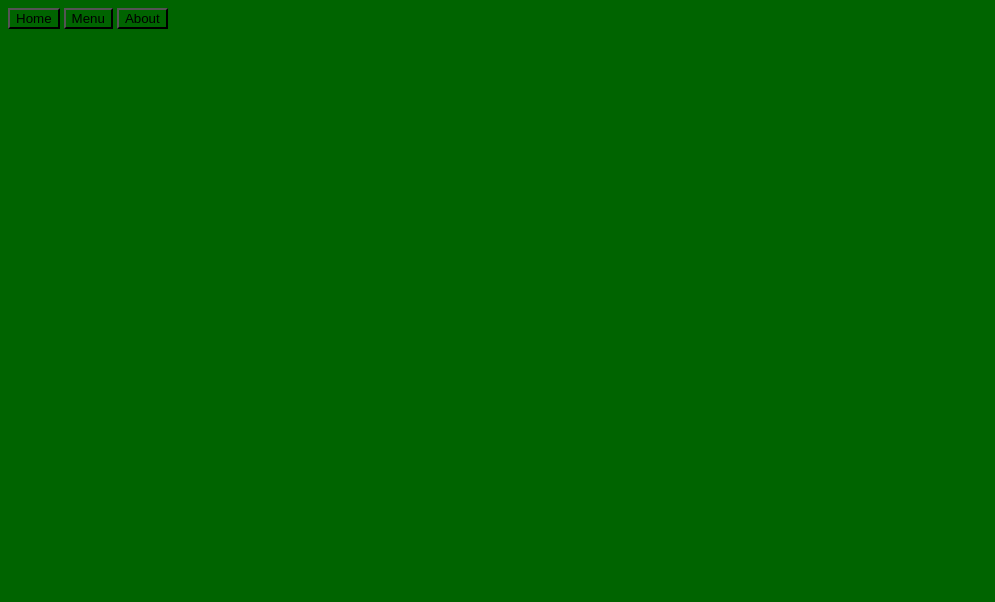
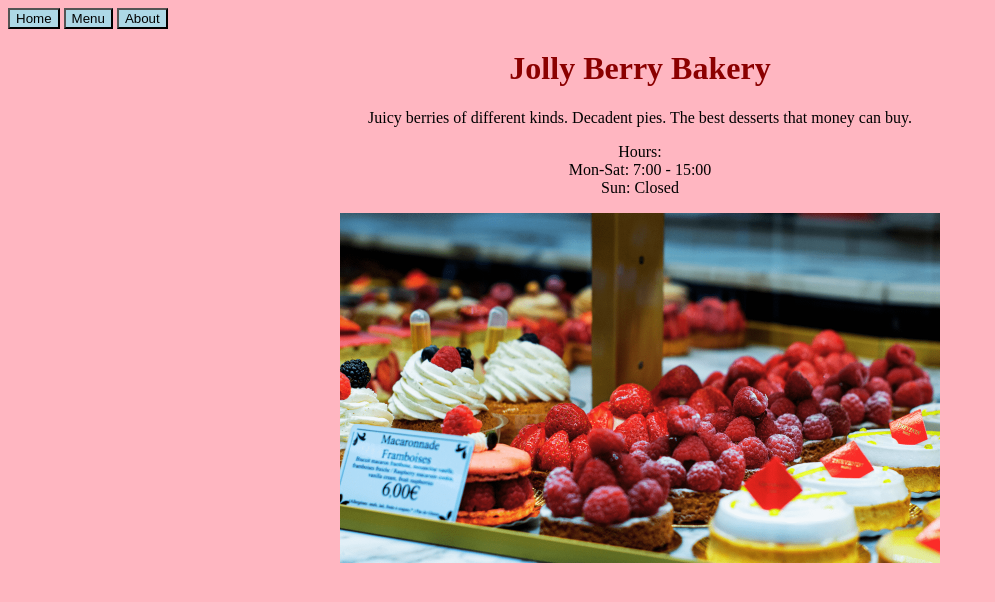
Before and after one commit to FlagonDragon/restaurant-page, a website built with webpack: page src/template.html in a window 1280 px wide. Shown: the whole page, without its empty margins (0-995 px from the left). Built offline with nearby package versions, Linux system fonts and the light colour scheme.

Commit message:
homepage on html

```diff
--- a/src/index.js
+++ b/src/index.js
@@ -1,3 +1,13 @@
 import './styles.css';
+import pastries from './pastries.png'
 
 console.log('yeah we dooby workin tbh');
+console.log('yooo was goin on');
+
+const pastriesImg = document.createElement('img');
+
+pastriesImg.src = pastries;
+pastriesImg.classList.add("pastriesImg");
+
+
+document.body.appendChild(pastriesImg);
--- a/src/styles.css
+++ b/src/styles.css
@@ -1,3 +1,27 @@
 * {
-    background-color: darkgreen;
+    background-color: lightpink;
 }
+
+body {
+    display: flex;
+    flex-direction: column;
+}
+
+nav button {
+    background-color: lightblue;
+}
+
+#content h1 {
+    text-align: center;
+    color: darkred;
+}
+
+#content p {
+    text-align: center;
+}
+
+.pastriesImg {
+    height: 350px;
+    width: min-content;
+    align-self: center;
+}
--- a/src/template.html
+++ b/src/template.html
@@ -17,6 +17,15 @@
 
     <div id="content">
 
+        <h1>Jolly Berry Bakery</h1>
+
+        <p>Juicy berries of different kinds. Decadent pies. The best desserts that money can buy.</p>
+
+        <p> Hours: <br>
+            Mon-Sat: 7:00 - 15:00 <br>
+            Sun: Closed
+        </p>
+
     </div>
 
 </body>
```
Also changed, not shown: src/pastries.png (added).
